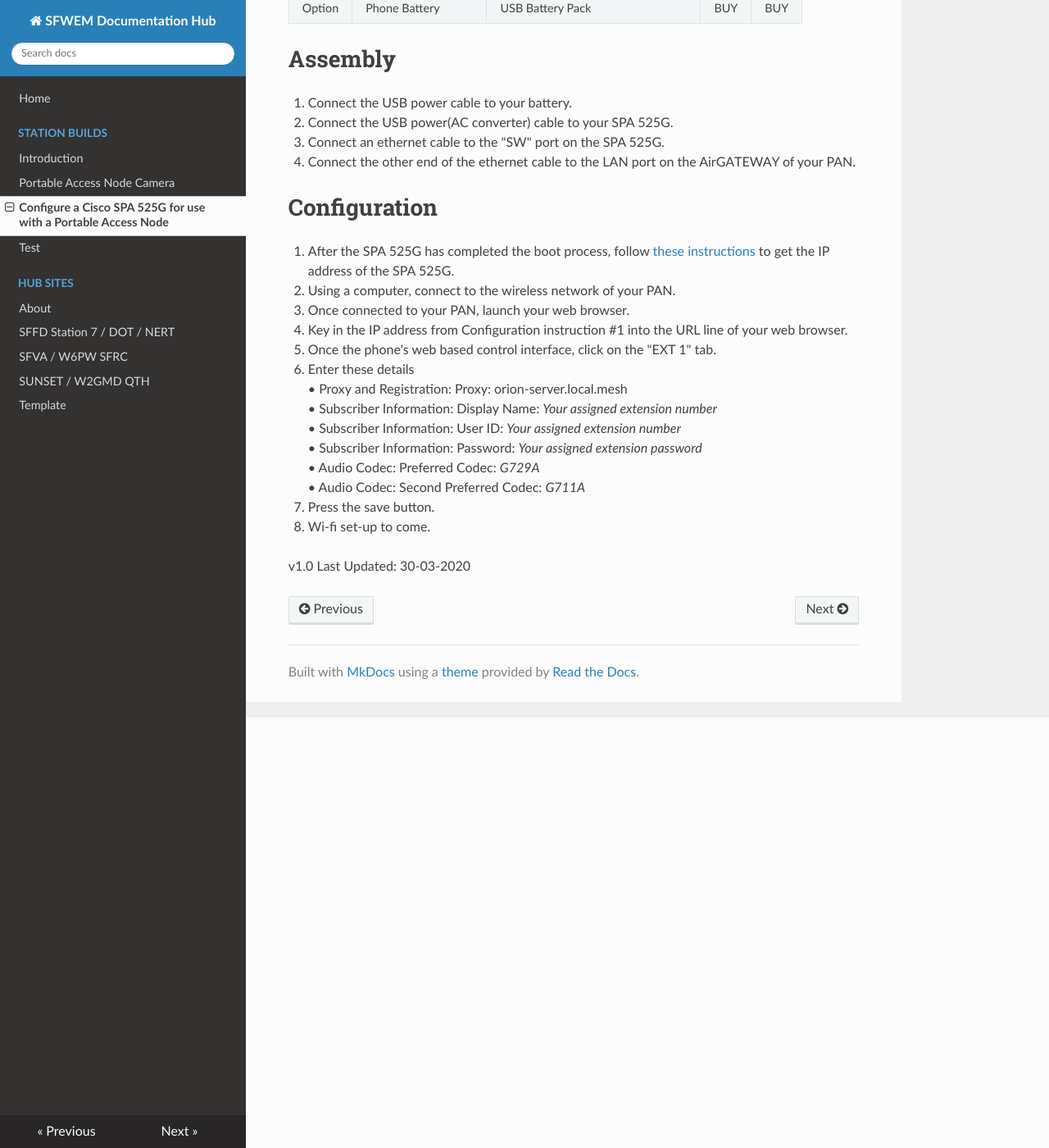
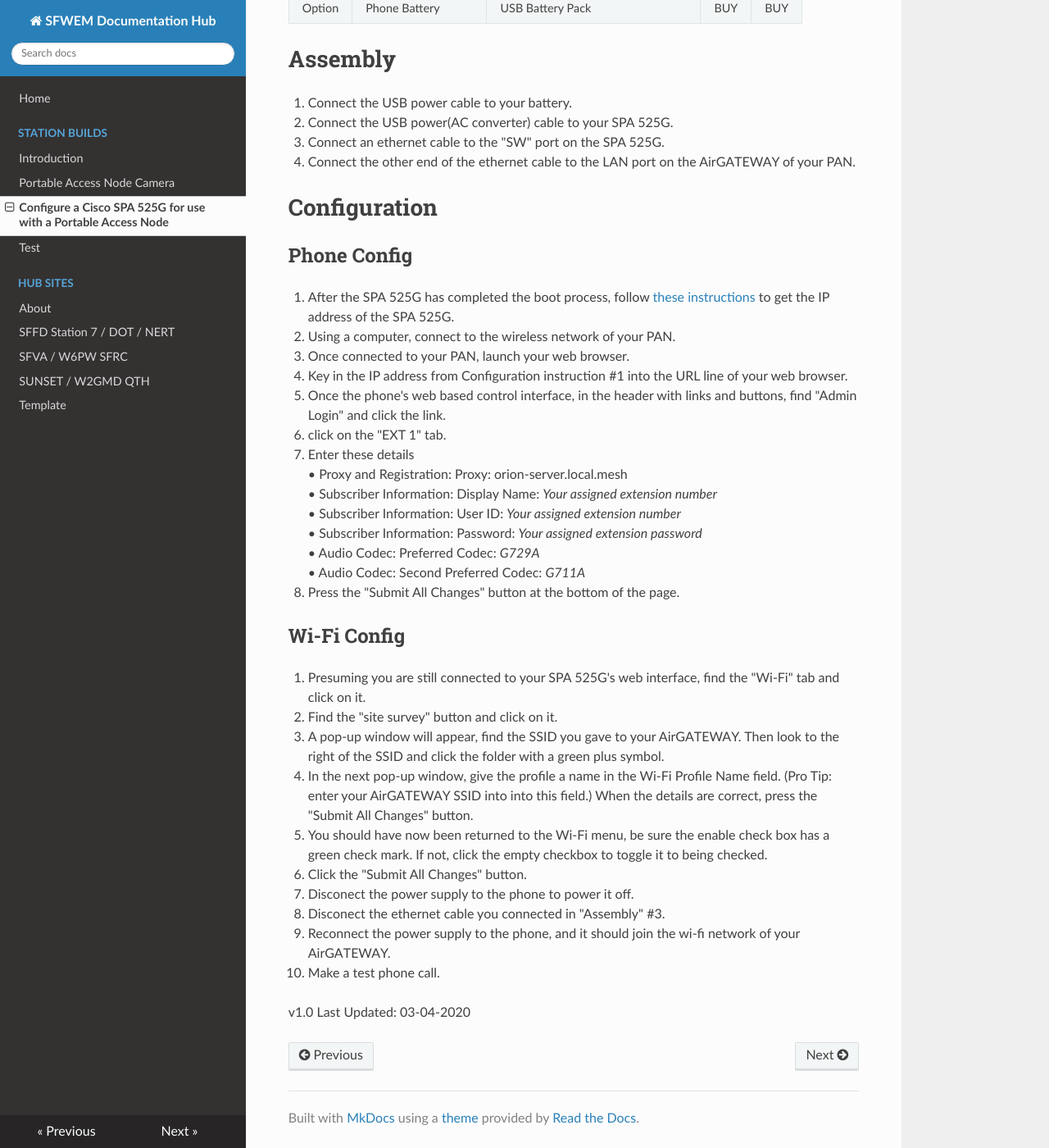
Before and after one commit to sfwem/SFWEM-Docs, an MkDocs documentation site: the page built from docs/Station_Builds/PAN_Cisco_Phone_SPA_525G2.md, in a window 1280 px wide and 1400 px high, scrolled down 525 px. Shown: the whole window at 82% size. Built offline with MkDocs 1.6.1, drawn with Linux system fonts in a browser that asks for light colours; nearby versions of some CDN libraries.

Commit message:
Correct date.

```diff
--- a/docs/Station_Builds/PAN_Cisco_Phone_SPA_525G2.md
+++ b/docs/Station_Builds/PAN_Cisco_Phone_SPA_525G2.md
@@ -22,11 +22,13 @@ Welcome, and thank you for your interest in extending your SFWEM Portable Access
 4. Connect the other end of the ethernet cable to the LAN port on the AirGATEWAY of your PAN.
 
 # Configuration
+## Phone Config
 1. After the SPA 525G has completed the boot process, follow [these instructions](https://www.cisco.com/c/en/us/support/docs/smb/unified-communications/cisco-small-business-spa500-series-ip-phones/smb2083-determine-ip-address-on-spa525g-and-spa525g2-ip-phones.html) to get the IP address of the SPA 525G.
 2. Using a computer, connect to the wireless network of your PAN.
 3. Once connected to your PAN, launch your web browser.
 4. Key in the IP address from Configuration instruction #1 into the URL line of your web browser.
-5. Once the phone's web based control interface, click on the "EXT 1" tab.
+5. Once the phone's web based control interface, in the header with links and buttons, find "Admin Login" and click the link.
+6. click on the "EXT 1" tab.
 6. Enter these details<br>
    •	Proxy and Registration: Proxy: orion-server.local.mesh<br>
    •	Subscriber Information: Display Name: <I>Your assigned extension number</I><br>
@@ -34,8 +36,18 @@ Welcome, and thank you for your interest in extending your SFWEM Portable Access
    •	Subscriber Information: Password: <I>Your assigned extension password</I><br>
    •	Audio Codec: Preferred Codec: <I>G729A</I><br>
    •	Audio Codec: Second Preferred Codec: <I>G711A</I><br>
-7. Press the save button.
-8. Wi-fi set-up to come.
+7. Press the "Submit All Changes" button at the bottom of the page.
 
+## Wi-Fi Config
+1. Presuming you are still connected to your SPA 525G's web interface, find the "Wi-Fi" tab and click on it.
+2. Find the "site survey" button and click on it.
+3. A pop-up window will appear, find the SSID you gave to your AirGATEWAY. Then look to the right of the SSID and click the folder with a green plus symbol.
+4. In the next pop-up window, give the profile a name in the Wi-Fi Profile Name field. (Pro Tip: enter your AirGATEWAY SSID into into this field.) When the details are correct, press the "Submit All Changes" button.
+5. You should have now been returned to the Wi-Fi menu, be sure the enable check box has a green check mark. If not, click the empty checkbox to toggle it to being checked.
+6. Click the "Submit All Changes" button.
+7. Disconect the power supply to the phone to power it off.
+8. Disconect the ethernet cable you connected in "Assembly" #3.
+9. Reconnect the power supply to the phone, and it should join the wi-fi network of your AirGATEWAY.
+10. Make a test phone call.
 
-v1.0 Last Updated: 30-03-2020
+v1.0 Last Updated: 03-04-2020
```
